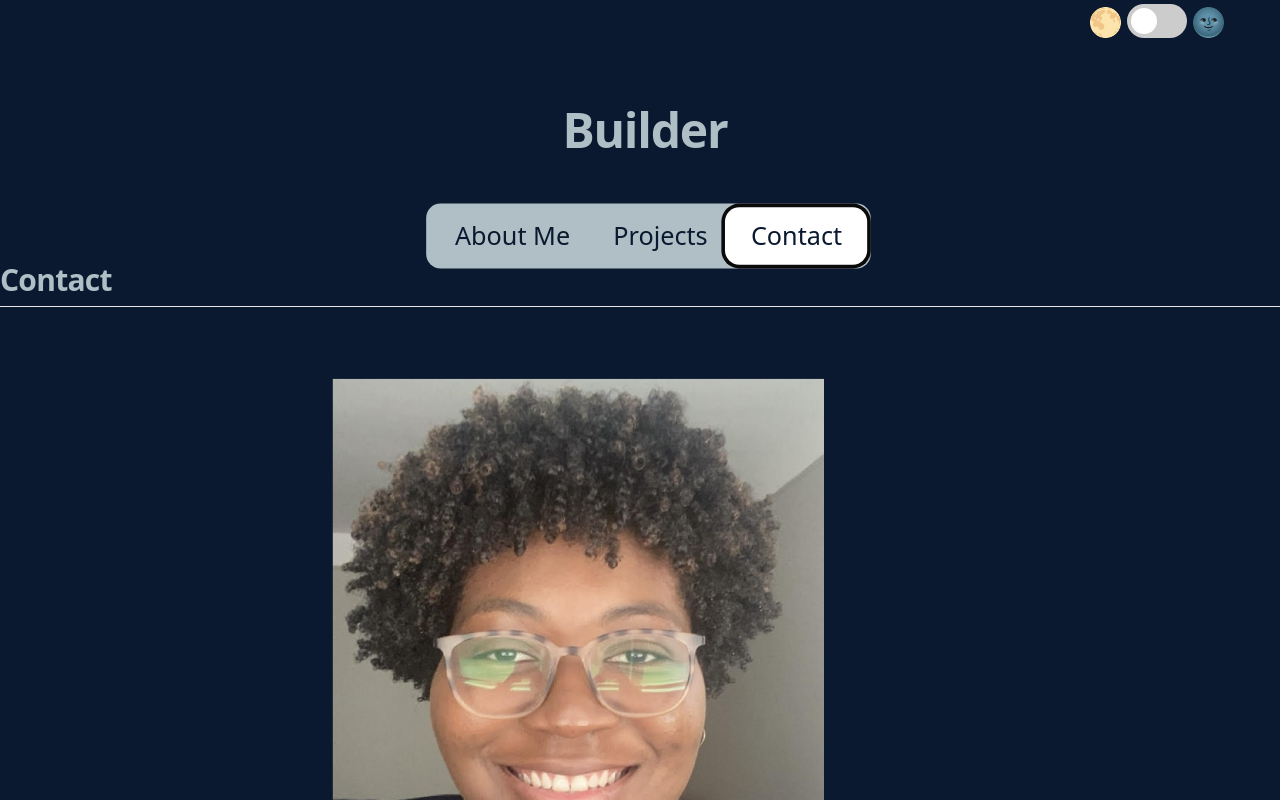
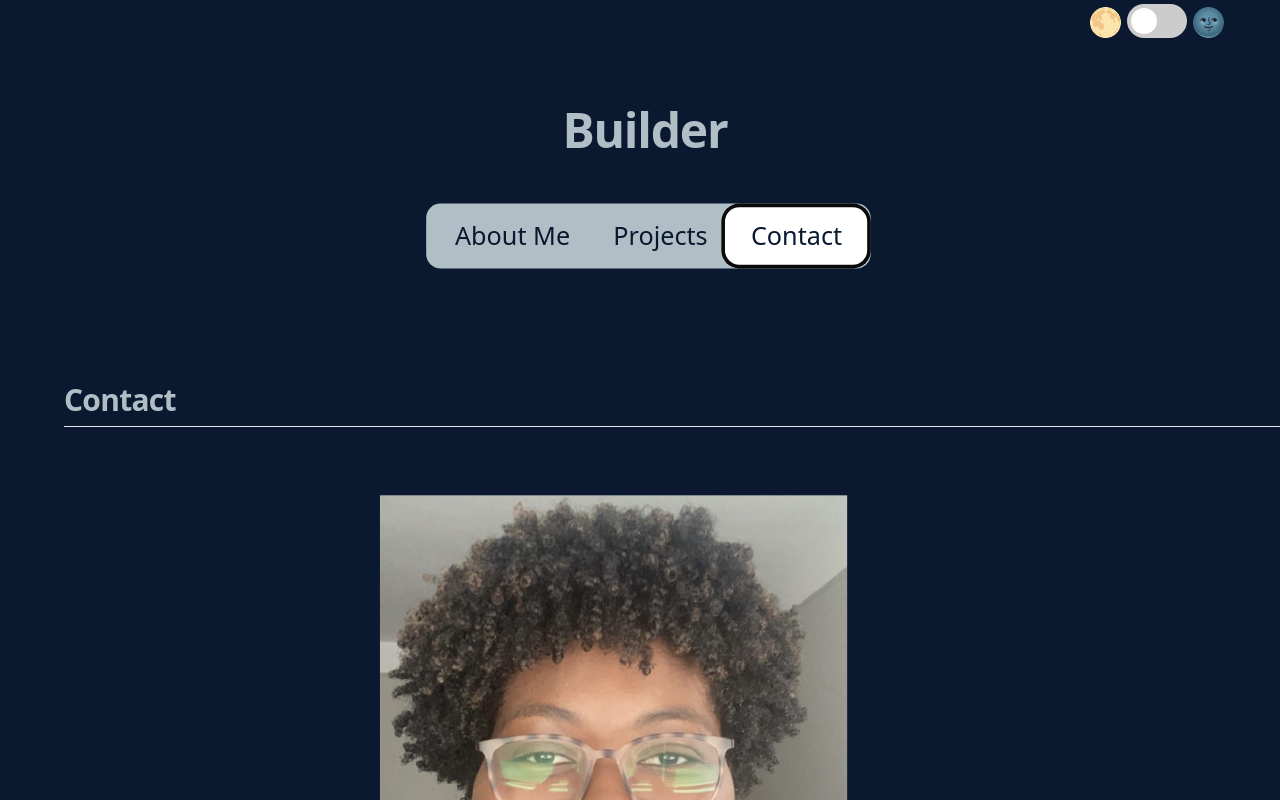
Before and after one commit to vennisabarfi/personal_website, a React (Vite) app in the folder frontend/: page / in a window 1280 px wide. Both pictures are taken after a click on the tab "Contact". Shown: the top 800 px of the page. Built offline with nearby package versions, Linux system fonts and the light colour scheme; no server answers.

Commit message:
updated contact page header layout and added some margins to make it more uniform

```diff
--- a/frontend/src/Contact/Contact.css
+++ b/frontend/src/Contact/Contact.css
@@ -1,3 +1,7 @@
+.contact-section{
+    margin-top: 10%;
+    margin-left: 5%;
+}
 /* image and contact list */
 
 .image-list{
```
